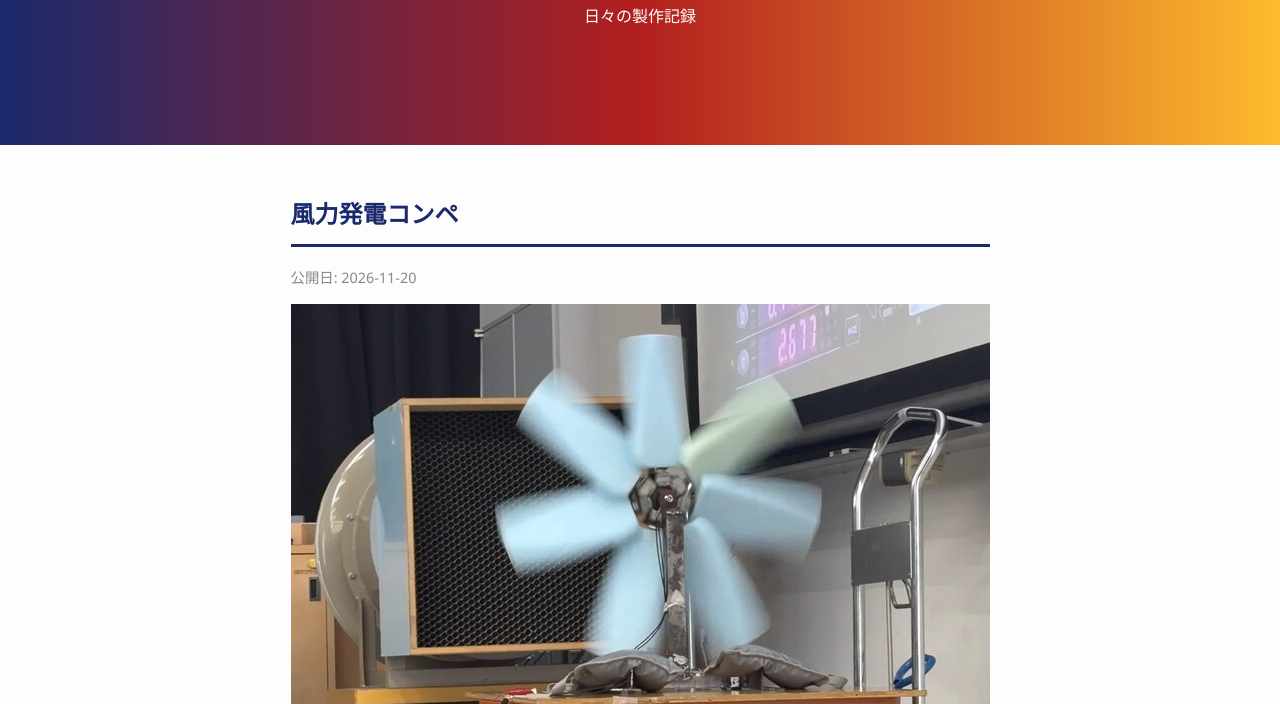
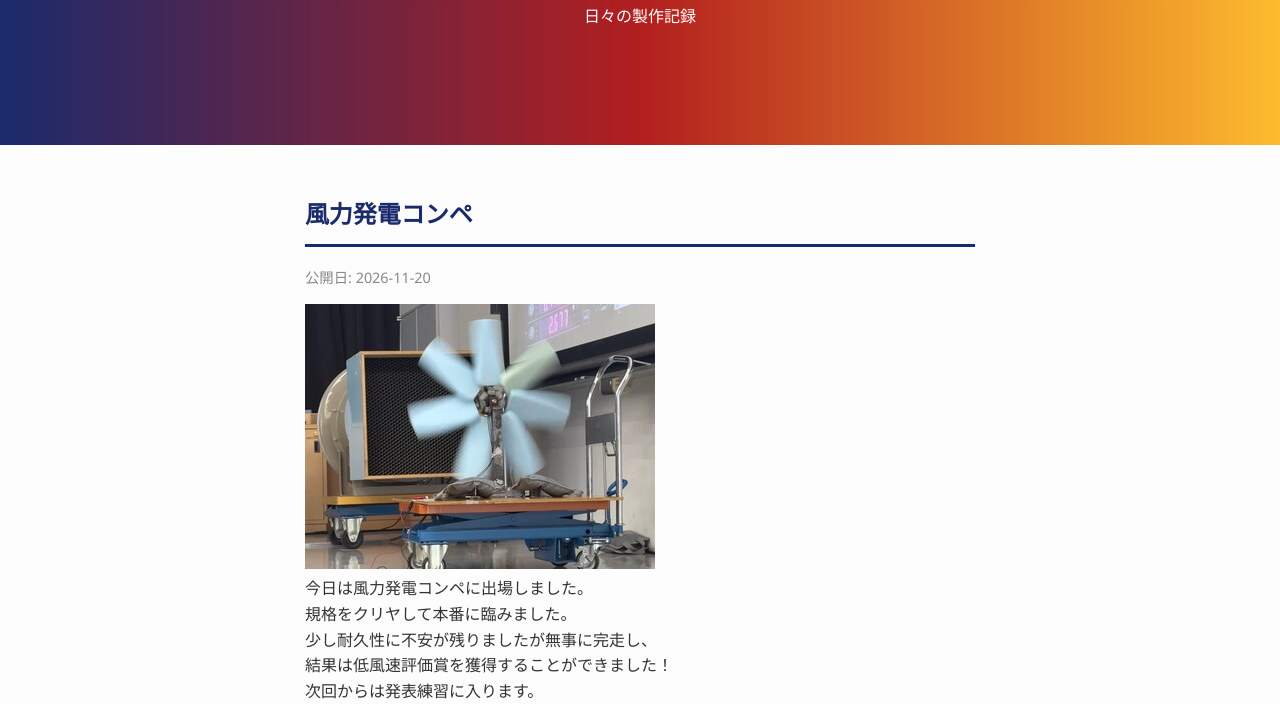
Before and after one commit to Xkot28/ichikawaTHS_Blog, a plain HTML site: page index.html in a window 1280 px wide. Shown: the part 248-952 px from the top of the page. Drawn offline with Linux system fonts and the light colour scheme.

Commit message:
Update image source in index.html

```diff
--- a/index.html
+++ b/index.html
@@ -19,7 +19,7 @@
         <article style='margin-bottom: 40px; border-bottom: 1px solid #eee; padding-bottom: 20px;'>
             <h2>風力発電コンペ</h2>
             <p style='color: #888; font-size: 0.9rem;'>公開日: 2026-11-20</p>
-            <img src= "202611201456.jpeg" >
+            <img src= "202611201502.jpeg" >
             <div class='post-body'>今日は風力発電コンペに出場しました。<br>規格をクリヤして本番に臨みました。<br>少し耐久性に不安が残りましたが無事に完走し、<br>結果は低風速評価賞を獲得することができました！<br>次回からは発表練習に入ります。</div>
         </article>
         <article style='margin-bottom: 40px; border-bottom: 1px solid #eee; padding-bottom: 20px;'>
```
